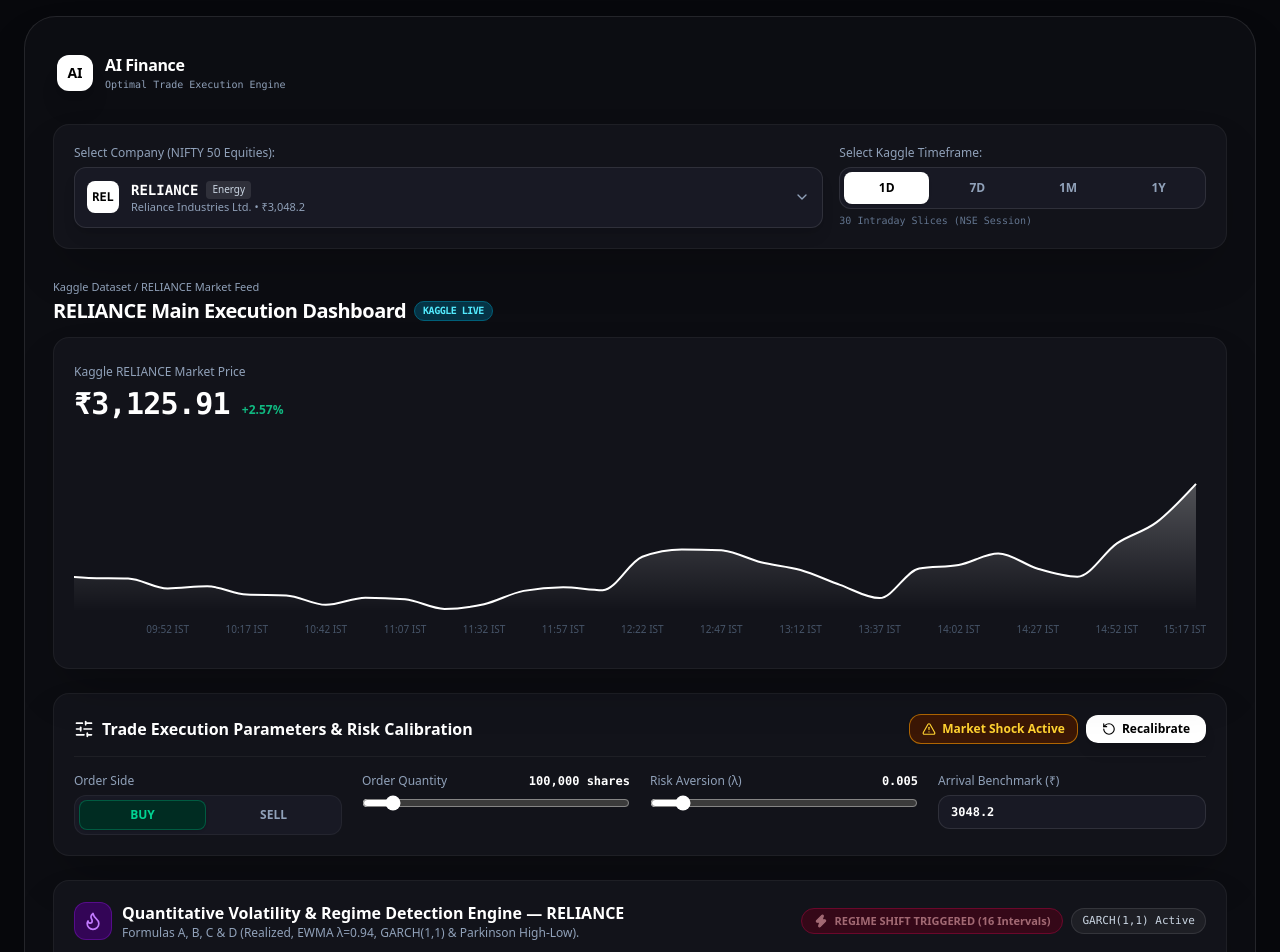
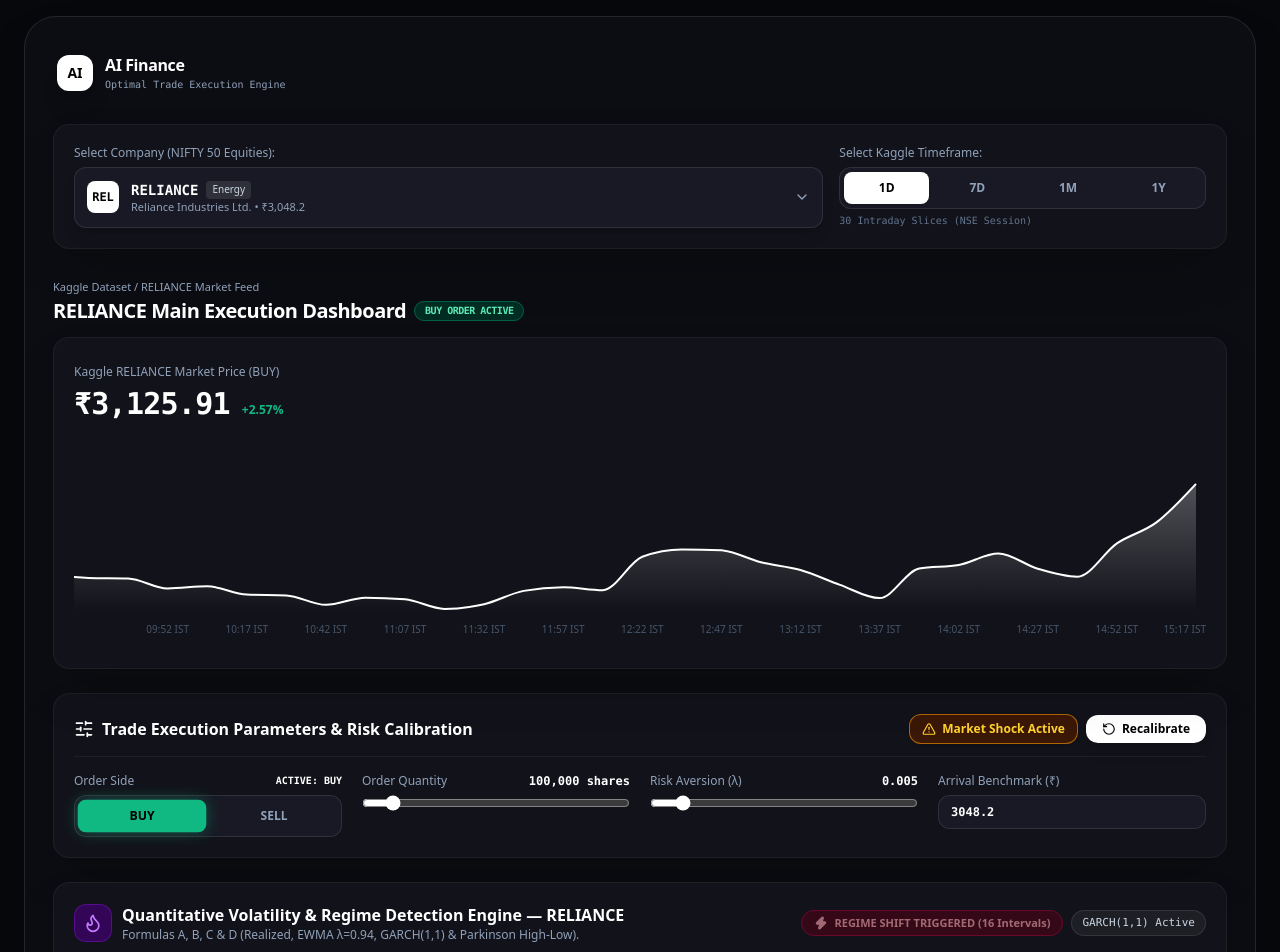
Before and after one commit to Viidhyanshu/OPTIMAL-TRADE, a Next.js app: page / in a window 1280 px wide. Shown: the top 952 px of the page. Built offline with nearby package versions, Linux system fonts and the light colour scheme.

Commit message:
Fix BUY and SELL button toggle functionality and add high-contrast active state visual feedback

```diff
--- a/src/components/ControlPanel.tsx
+++ b/src/components/ControlPanel.tsx
@@ -15,6 +15,13 @@
   onChangeConfig,
   onRunSimulation,
 }) => {
+  const handleSideToggle = (side: OrderSide) => {
+    onChangeConfig({
+      ...config,
+      side,
+    });
+  };
+
   const updateField = (field: keyof OrderConfig, val: any) => {
     onChangeConfig({
       ...config,
@@ -35,8 +42,9 @@
 
         <div className="flex items-center gap-2">
           <button
+            type="button"
             onClick={() => updateField('enableShock', !config.enableShock)}
-            className={`flex items-center gap-1.5 px-3 py-1.5 rounded-xl border text-xs font-bold transition ${
+            className={`flex items-center gap-1.5 px-3 py-1.5 rounded-xl border text-xs font-bold transition cursor-pointer active:scale-95 ${
               config.enableShock
                 ? 'bg-amber-950/80 border-amber-500/60 text-amber-300 shadow'
                 : 'bg-white/5 border-white/5 text-slate-400 hover:text-white'
@@ -47,8 +55,9 @@
           </button>
 
           <button
+            type="button"
             onClick={onRunSimulation}
-            className="flex items-center gap-1.5 px-4 py-1.5 rounded-xl bg-white hover:bg-slate-200 text-black font-bold text-xs shadow-lg transition active:scale-95"
+            className="flex items-center gap-1.5 px-4 py-1.5 rounded-xl bg-white hover:bg-slate-200 text-black font-bold text-xs shadow-lg transition cursor-pointer active:scale-95"
           >
             <RotateCcw className="w-3.5 h-3.5" />
             <span>Recalibrate</span>
@@ -58,27 +67,35 @@
 
       {/* Control Inputs Grid */}
       <div className="grid grid-cols-1 sm:grid-cols-2 lg:grid-cols-4 gap-5 text-xs">
-        {/* Order Side */}
+        {/* Order Side (BUY / SELL Buttons with High Contrast Active Feedback) */}
         <div className="space-y-1.5">
-          <label className="text-slate-400 font-medium block">Order Side</label>
-          <div className="grid grid-cols-2 gap-1 p-1 bg-[#181924] rounded-xl border border-white/5">
+          <div className="flex items-center justify-between">
+            <label className="text-slate-400 font-medium block">Order Side</label>
+            <span className="font-mono text-[10px] font-bold text-white uppercase">
+              Active: {config.side}
+            </span>
+          </div>
+
+          <div className="grid grid-cols-2 gap-1.5 p-1 bg-[#181924] rounded-xl border border-white/10">
             <button
-              onClick={() => updateField('side', 'BUY')}
-              className={`py-1.5 font-bold rounded-lg transition ${
+              type="button"
+              onClick={() => handleSideToggle('BUY')}
+              className={`py-2 text-xs font-black rounded-lg transition-all duration-150 cursor-pointer active:scale-95 ${
                 config.side === 'BUY'
-                  ? 'bg-emerald-950 text-emerald-400 border border-emerald-700/60 shadow'
-                  : 'text-slate-400 hover:text-white'
+                  ? 'bg-[#10b981] text-black shadow-[0_0_15px_rgba(16,185,129,0.4)] scale-[1.02]'
+                  : 'text-slate-400 hover:text-white hover:bg-white/5'
               }`}
             >
               BUY
             </button>
 
             <button
-              onClick={() => updateField('side', 'SELL')}
-              className={`py-1.5 font-bold rounded-lg transition ${
+              type="button"
+              onClick={() => handleSideToggle('SELL')}
+              className={`py-2 text-xs font-black rounded-lg transition-all duration-150 cursor-pointer active:scale-95 ${
                 config.side === 'SELL'
-                  ? 'bg-rose-950 text-rose-300 border border-rose-800/60 shadow'
-                  : 'text-slate-400 hover:text-white'
+                  ? 'bg-[#f43f5e] text-white shadow-[0_0_15px_rgba(244,63,94,0.4)] scale-[1.02]'
+                  : 'text-slate-400 hover:text-white hover:bg-white/5'
               }`}
             >
               SELL
--- a/src/components/MainHeroChartCard.tsx
+++ b/src/components/MainHeroChartCard.tsx
@@ -22,6 +22,8 @@
   const initialPrice = marketData[0]?.midPrice || config.arrivalPrice;
   const priceChangeBps = Number((((latestPrice - initialPrice) / initialPrice) * 100).toFixed(2));
 
+  const isBuy = config.side === 'BUY';
+
   return (
     <div className="space-y-3">
       {/* Breadcrumb & Title */}
@@ -30,8 +32,14 @@
           <span className="text-[11px] font-medium text-slate-400">Kaggle Dataset / {config.symbol} Market Feed</span>
           <h2 className="text-xl font-bold text-white tracking-tight flex items-center gap-2">
             {config.symbol} Main Execution Dashboard
-            <span className="text-[10px] px-2 py-0.5 rounded-full bg-cyan-950 text-cyan-300 font-mono border border-cyan-800">
-              KAGGLE LIVE
+            <span
+              className={`text-[10px] px-2.5 py-0.5 rounded-full font-mono font-bold border transition ${
+                isBuy
+                  ? 'bg-emerald-950 text-emerald-300 border-emerald-800'
+                  : 'bg-rose-950 text-rose-300 border-rose-800'
+              }`}
+            >
+              {config.side} ORDER ACTIVE
             </span>
           </h2>
         </div>
@@ -42,7 +50,7 @@
         {/* Top Info Row */}
         <div className="flex items-center justify-between">
           <div>
-            <span className="text-xs text-slate-400 font-medium">Kaggle {config.symbol} Market Price</span>
+            <span className="text-xs text-slate-400 font-medium">Kaggle {config.symbol} Market Price ({config.side})</span>
             <div className="mt-1 flex items-baseline gap-3">
               <span className="text-3xl font-extrabold text-white tracking-tight font-mono">
                 ₹{latestPrice.toLocaleString()}
```
